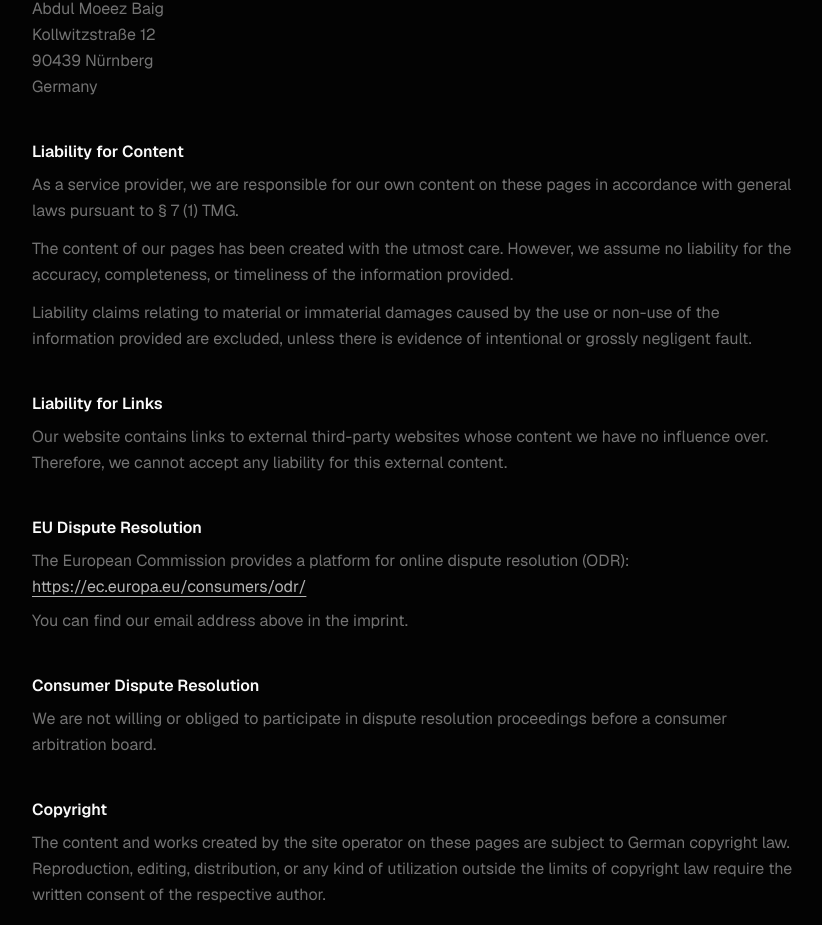
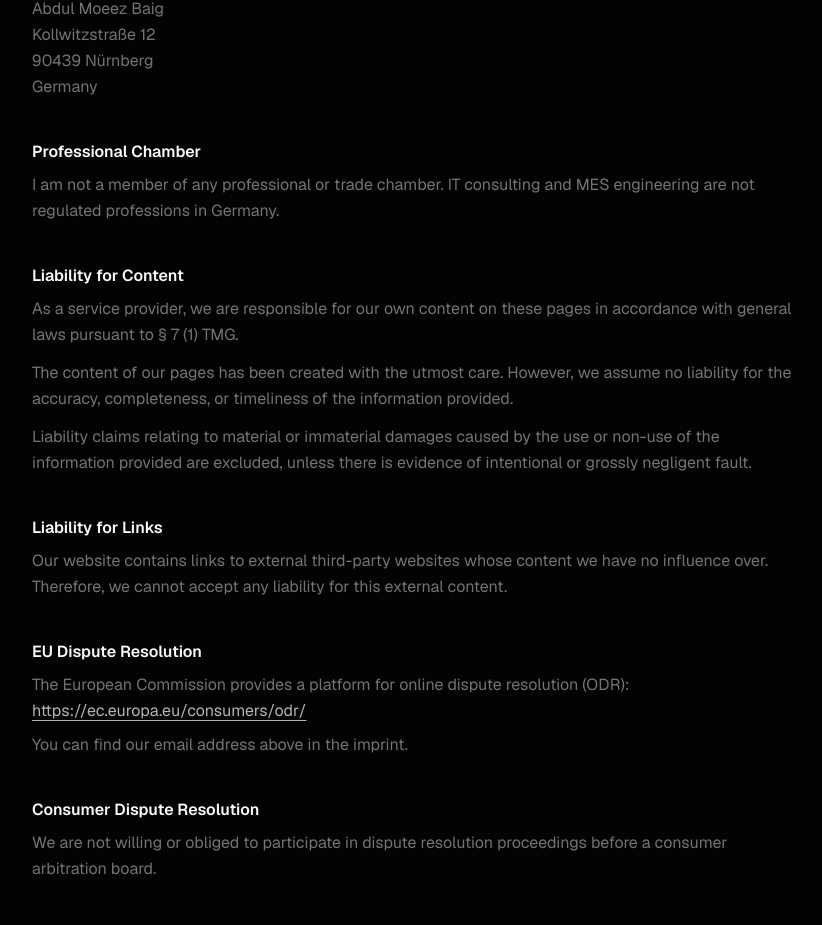
Before and after one commit to amoeezb-dot/mesautomations-website, a Next.js app: page /impressum in a window 1280 px wide. Shown: the part 794-1719 px from the top of the page, without its empty margins (224-1046 px from the left). Built offline with nearby package versions, Linux system fonts and the light colour scheme.

Commit message:
feat: add professional chamber (Kammer) clarification to Impressum

```diff
--- a/src/components/impressum/impressum-content.tsx
+++ b/src/components/impressum/impressum-content.tsx
@@ -71,6 +71,17 @@ export function ImpressumContent() {
           90439 Nürnberg
           <br />
           {en ? "Germany" : "Deutschland"}
+        </p>
+      </section>
+
+      <section>
+        <h2 className="text-base font-semibold text-foreground mb-2">
+          {en ? "Professional Chamber" : "Berufsständische Kammer"}
+        </h2>
+        <p>
+          {en
+            ? "I am not a member of any professional or trade chamber. IT consulting and MES engineering are not regulated professions in Germany."
+            : "Ich bin kein Mitglied einer berufsständischen Kammer. IT-Beratung und MES-Ingenieurleistungen sind in Deutschland keine reglementierten Berufe."}
         </p>
       </section>
 
```
